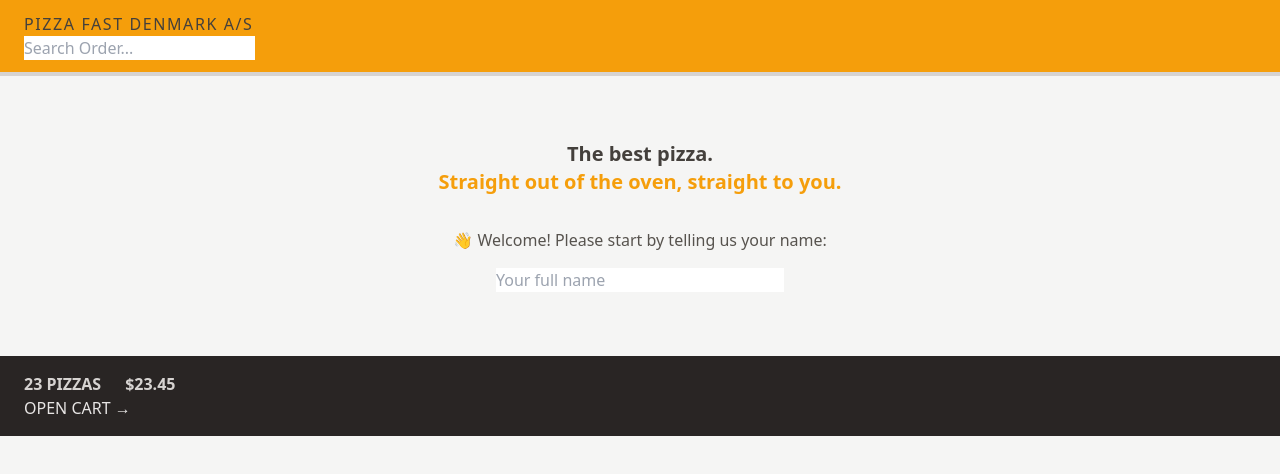
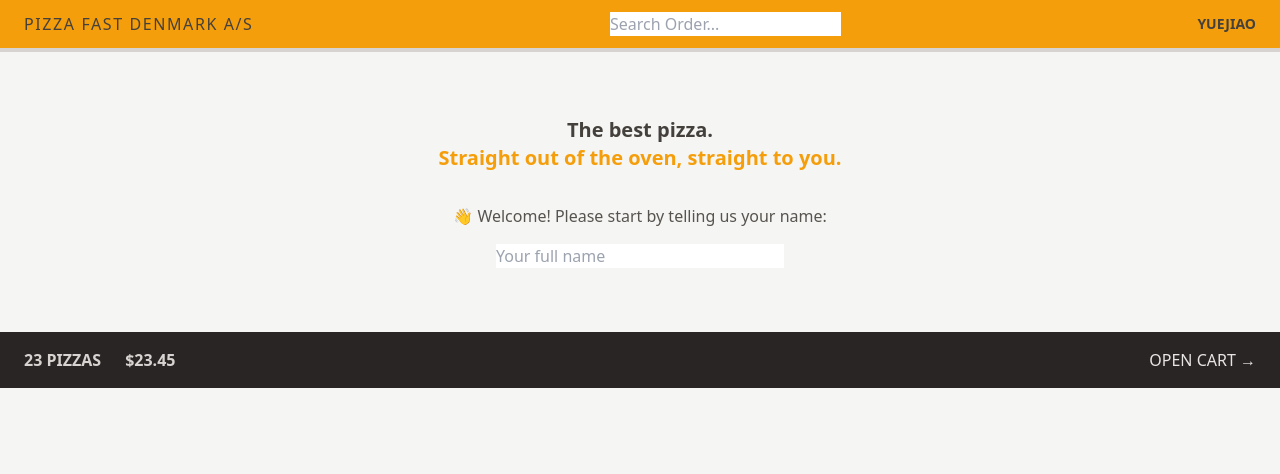
Before and after one commit to YuejiaoShi/pizza-fast-shop, a React (Vite) app: page / in a window 1280 px wide. Shown: the top 474 px of the page. Built offline with nearby package versions, Linux system fonts and the light colour scheme.

Commit message:
add display features

```diff
--- a/src/UI/Header.tsx
+++ b/src/UI/Header.tsx
@@ -6,7 +6,7 @@ import UserName from "../features/user/UserName";
 
 const Header: React.FC = () => {
   return (
-    <header className="bg-amber-500 uppercase px-4 py-3 border-b-4 border-stone-300 sm:px-6">
+    <header className="bg-amber-500 uppercase px-4 py-3 border-b-4 border-stone-300 sm:px-6 flex items-center justify-between">
       <Link to="/" className="tracking-widest">
         Pizza Fast Denmark A/S
       </Link>
--- a/src/features/cart/CartOverview.tsx
+++ b/src/features/cart/CartOverview.tsx
@@ -3,7 +3,7 @@ import { Link } from "react-router-dom";
 
 const CartOverview: React.FC = () => {
   return (
-    <div className="bg-stone-800 text-stone-200 uppercase p-4 text-sm md:text-base sm:px-6">
+    <div className="bg-stone-800 text-stone-200 uppercase p-4 text-sm md:text-base sm:px-6 flex items-center justify-between">
       <p className="text-stone-300 font-semibold sm:space-x-6">
         <span>23 pizzas</span>
         <span>$23.45</span>
--- a/src/features/user/userName.tsx
+++ b/src/features/user/userName.tsx
@@ -1,5 +1,5 @@
 const UserName = () => {
-  return <div className="text-sm font-semibold hidden">Yuejiao</div>;
+  return <div className="text-sm font-semibold hidden md:block">Yuejiao</div>;
 };
 
 export default UserName ;
```
